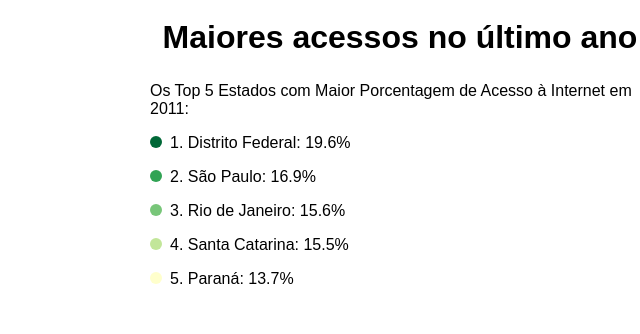
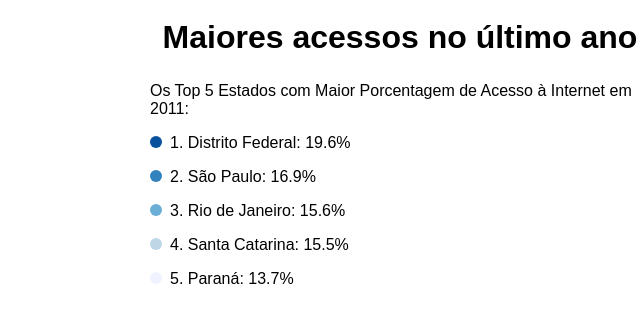
Before and after one commit to dayangomes/scrollytelling-dados-internet-ibge, a plain HTML site: page index.html in a window 1280 px wide. Shown: the part 3540-3874 px from the top of the page, 540-1180 px from the left. Drawn offline with Linux system fonts and the light colour scheme; a script that the page names is missing.

Commit message:
Style: mudando paleta de cores dos estados

```diff
--- a/scripts.js
+++ b/scripts.js
@@ -136,7 +136,8 @@ const estadosMaioresAcessos2011 = [
     { id: 'pr', geoJsonUrl: 'geojson/parana.geojson' }
 ];
 
-const paletaCoresMaiores = ['#006837', '#31a354', '#78c679', '#c2e699', '#ffffcc'];
+const paletaCoresMaiores = ['#08519c', '#3182bd', '#6baed6', '#bdd7e7', '#eff3ff'];
+
 
 // Função que preenche os estados com maior número de acessos em 2011
 estadosMaioresAcessos2011.forEach((estado, index) => {
--- a/styles.css
+++ b/styles.css
@@ -209,23 +209,23 @@ h1 {
 }
 
 .color-df {
-    background-color: #006837; /* Cor para Distrito Federal */
+    background-color: #08519c; /* Cor para Distrito Federal */
 }
 
 .color-sp {
-    background-color: #31a354; /* Cor para São Paulo */
+    background-color: #3182bd; /* Cor para São Paulo */
 }
 
 .color-rj {
-    background-color: #78c679; /* Cor para Rio de Janeiro */
+    background-color: #6baed6; /* Cor para Rio de Janeiro */
 }
 
 .color-sc {
-    background-color: #c2e699; /* Cor para Santa Catarina */
+    background-color: #bdd7e7; /* Cor para Santa Catarina */
 }
 
 .color-pr {
-    background-color: #ffffcc; /* Cor para Paraná */
+    background-color: #eff3ff; /* Cor para Paraná */
 }
 
 /* Cores para os menores acessos */
```
